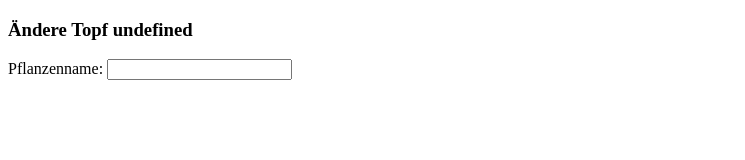
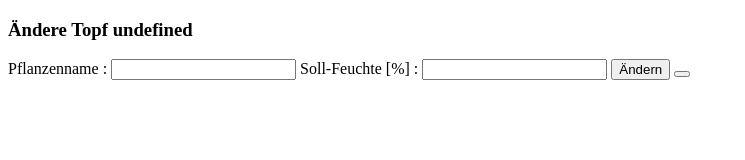
Before and after one commit to robincodec/KraeutertreppeWebserver, a plain HTML site: page Main_Screen/changePlant.html in a window 1280 px wide. Shown: the whole page, without its empty margins (0-745 px from the left). Drawn offline with Linux system fonts and the light colour scheme.

Commit message:
Webserver.js entfernt und Update an View ChangePlant

```diff
--- a/Main_Screen/changePlant.html
+++ b/Main_Screen/changePlant.html
@@ -7,8 +7,10 @@
   <body onload="insertData()">
     <h3 id="changeHeading"></h3>
     <form>
-      Pflanzenname: <input type="String" size="20">
-
-    </form>
+      Pflanzenname : <input type="String" size="20">
+      Soll-Feuchte [%] : <input type="number">
+      <input type="submit" value="&Auml;ndern">
+      <button><a href=
+     </form>
   </body>
 </html>
```
Also changed, not shown: 1 other file.
